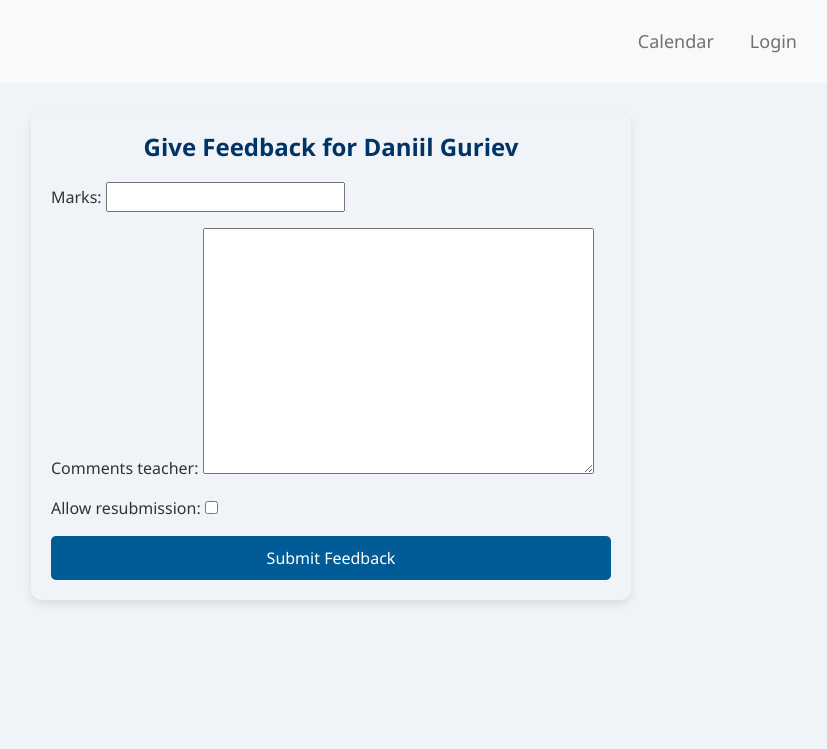
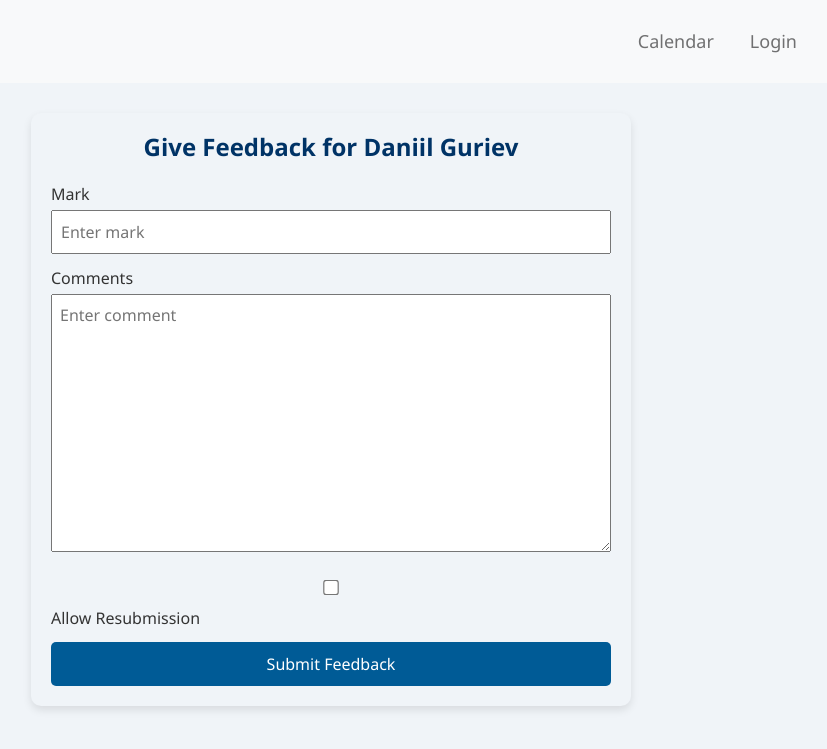
Before and after one commit to 00DRUG/Classroom_Project, a Django app: template templates/give_feedback.html in a window 1280 px wide. Shown: the top 749 px of the page, without its empty margins (309-1136 px from the left). Run offline with Django 4.2, Linux system fonts and the light colour scheme; the template is opened without the code that fills it: values that come from a table or form of the project are taken from there, others are empty; data comes from the database, SQL or seed files in the repository; both versions use the stored data as it was after the commit; tables that the repository leaves empty hold one stand-in row (values such as "Sample post").

Commit message:
Updated the feedback style and form handling

```diff
--- a/polls/forms.py
+++ b/polls/forms.py
@@ -67,6 +67,19 @@ class FeedbackForm(forms.ModelForm):
     class Meta:
         model = Submission
         fields = ['marks', 'comments_teacher', 'allow_resubmission']
+        widgets = {
+            'marks': forms.NumberInput(attrs={
+                'class': 'feedback-input',
+                'placeholder': 'Enter mark'
+            }),
+            'comments_teacher': forms.Textarea(attrs={
+                'class': 'feedback-textarea',
+                'placeholder': 'Enter comment'
+            }),
+            'allow_resubmission': forms.CheckboxInput(attrs={
+                'class': 'feedback-checkbox'
+            }),
+        }
 class ProfileForm(forms.ModelForm):
     class Meta:
         model = CustomUser
--- a/static/styles/calendar.css
+++ b/static/styles/calendar.css
@@ -1,9 +1,7 @@
 a{
     color:snow;
 }
-html, body {
- overflow: hidden;
-}
+
 .fc-daygrid-day-number {
     display: block;
     text-align: center !important;
--- a/static/styles/give_feedback.css
+++ b/static/styles/give_feedback.css
@@ -20,7 +20,18 @@
     display: flex;
     flex-direction: column;
 }
+.feedback-form-container input,
+.feedback-form-container textarea {
+    width: 100%;
+    padding: 8px;
+    margin-top: 4px;
+    margin-bottom: 12px;
 
+}
+.feedback-checkbox {
+    margin-right: 8px;
+    transform: scale(1.2);
+}
 .feedback-form-container button[type="submit"] {
     background-color: #005b96;
     color: white;
--- a/templates/give_feedback.html
+++ b/templates/give_feedback.html
@@ -3,9 +3,24 @@
 <div class="feedback-form-container">
     <h1>Give Feedback for {{ submission.student.first_name }} {{ submission.student.last_name }}</h1>
     <form method="post">
-        {% csrf_token %}
-        {{ form.as_p }}
-        <button type="submit" class="btn btn-primary">Submit Feedback</button>
-    </form>
+    {% csrf_token %}
+
+    <label for="{{ form.marks.id_for_label }}">Mark</label>
+    {{ form.marks }}
+    {{ form.marks.errors }}
+
+    <label for="{{ form.comments_teacher.id_for_label }}">Comments</label>
+    {{ form.comments_teacher }}
+    {{ form.comments_teacher.errors }}
+
+    <div style="margin: 12px 0;">
+        {{ form.allow_resubmission }}
+        <label for="{{ form.allow_resubmission.id_for_label }}">Allow Resubmission</label>
+        {{ form.allow_resubmission.errors }}
+    </div>
+
+    <button type="submit" class="btn btn-primary">Submit Feedback</button>
+</form>
+
 </div>
 {% endblock %}
--- a/templates/view_submissions.html
+++ b/templates/view_submissions.html
@@ -13,7 +13,11 @@
                 {% else %}
                     <p class="text-success"><strong>Submitted on time</strong></p>
                 {% endif %}
-                <p><a href="{{ submission.file.url }}">Download Submission</a></p>
+                {% for file in submission.files.all %}
+                    <p>Download Submission:<br>
+                        <a href="{{ file.file.url }}" download>{{ file.file.name|cut:"homework_submissions/" }}</a>
+                    </p>
+                {% endfor %}
                 <p><strong>Marks:</strong> {{ submission.marks }}</p>
                 <p><strong>Comments from student:</strong> {{ submission.comments_student }}</p>
                 <p><strong>Comments from teacher:</strong> {{ submission.comments_teacher }}</p>
```
Also changed, not shown: templates/student_dashboard.html (+19 -5 lines), db.sqlite3.
